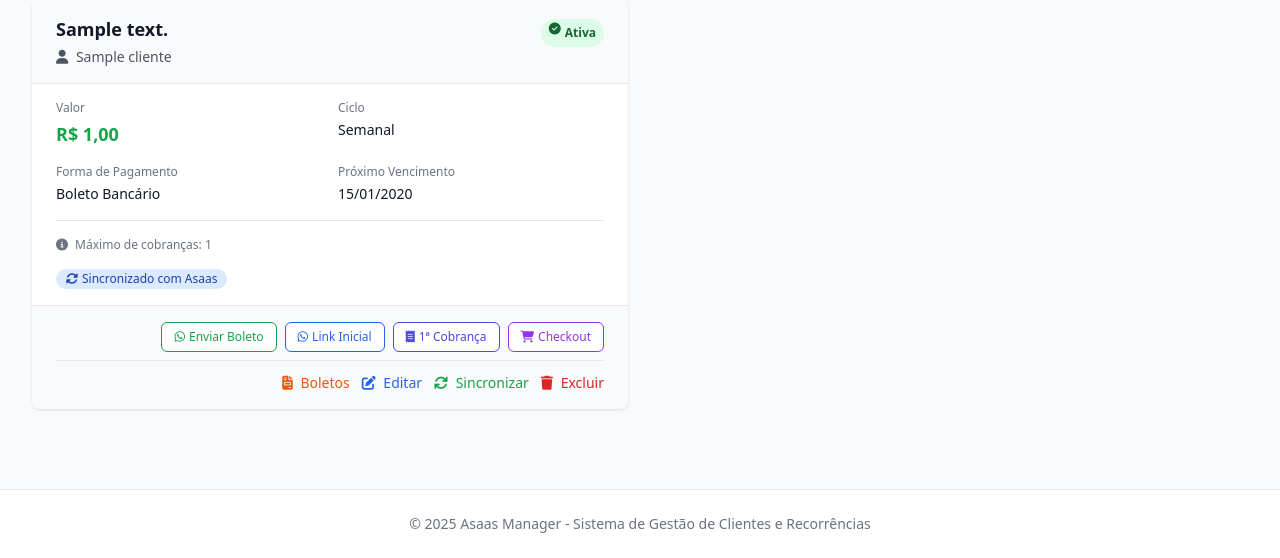
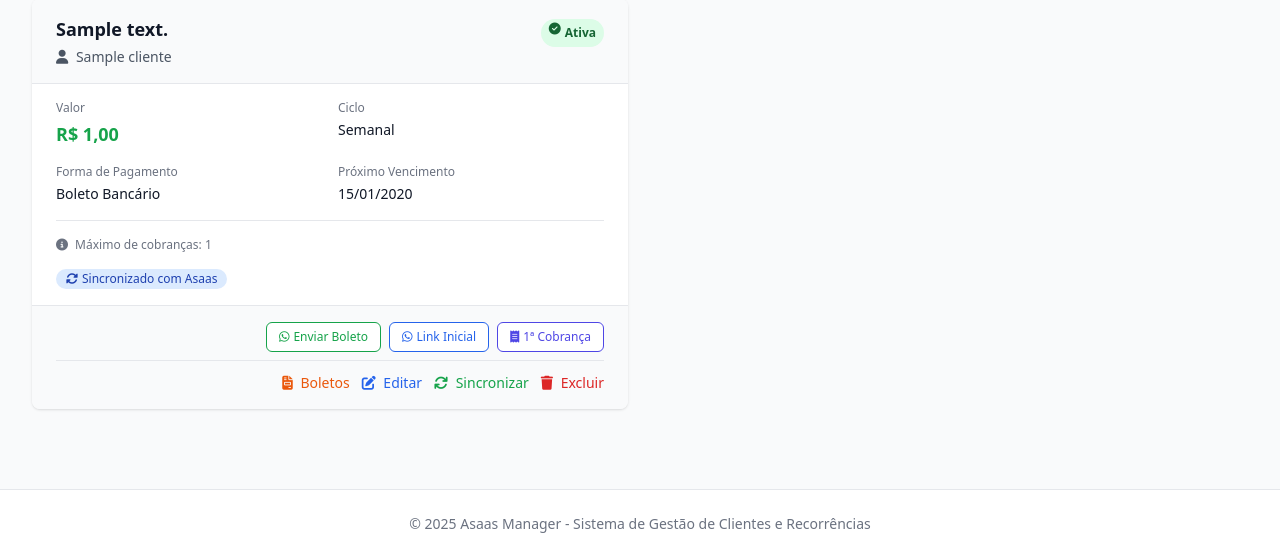
Before and after one commit to rogaciano/gestor_asaas, a Django app: page /recorrencias/ in a window 1280 px wide. Shown: the part 311-869 px from the top of the page. Run offline with Django 4.2, Linux system fonts and the light colour scheme; a user stored in the database is signed in; tables that the repository leaves empty hold one stand-in row (values such as "Sample post"); some libraries are stand-ins or nearby versions.

Commit message:
Refactor: Remover botão Checkout de Assinatura

```diff
--- a/templates/recorrencias/list.html
+++ b/templates/recorrencias/list.html
@@ -217,11 +217,6 @@
                        title="Ver link da primeira cobrança">
                         <i class="fas fa-receipt mr-1"></i> 1ª Cobrança
                     </a>
-                    <a href="{% url 'recorrencia_checkout_assinatura' recorrencia.pk %}"
-                       class="inline-flex items-center px-3 py-1.5 border border-purple-600 rounded-md text-xs font-medium text-purple-600 bg-white hover:bg-purple-50"
-                       title="Criar checkout de assinatura">
-                        <i class="fas fa-shopping-cart mr-1"></i> Checkout
-                    </a>
                     {% endif %}
                 </div>
 
```
